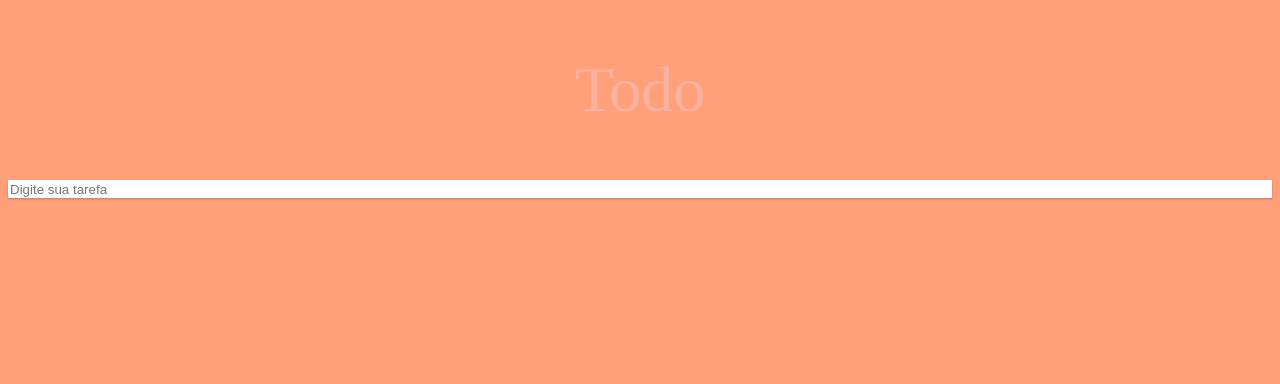
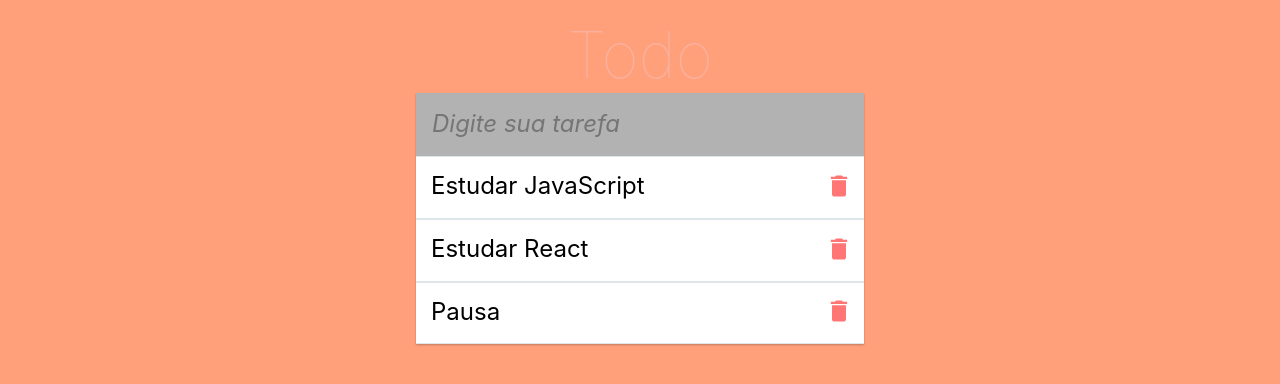
Before and after one commit to Re-Santos/todo-list, a React (Create React App) app: page / in a window 1280 px wide. Shown: the top 384 px of the page. Built offline with nearby package versions, Linux system fonts and the light colour scheme.

Commit message:
Cria Listagem de tarefas

```diff
--- a/package.json
+++ b/package.json
@@ -9,6 +9,7 @@
     "component": "^0.19.9",
     "react": "^18.2.0",
     "react-dom": "^18.2.0",
+    "react-icons": "^4.10.1",
     "react-scripts": "^1.1.5",
     "styled": "^1.0.0",
     "styled-components": "^5.3.11",
--- a/src/App.css
+++ b/src/App.css
@@ -1,38 +1,32 @@
-/* .App {
-  text-align: center;
+.new-todo{
+  background-color: rgba(0,0,0,0.3);
+  box-shadow:inset 0 -2px 1px rgba (0,0,0,0.3);
+  font-size:1.5rem;
+  font-style: italic;
+  width:100%;
+  padding: 16px 16px 18px 16px;
 }
+ul.todo-list li{
+  display:flex;
+  border-top:1px solid #dfe6e9;
+  border-bottom: 1px solid #dfe6e9;
 
-.App-logo {
-  height: 40vmin;
-  pointer-events: none;
 }
-
-@media (prefers-reduced-motion: no-preference) {
-  .App-logo {
-    animation: App-logo-spin infinite 20s linear;
-  }
+.todo{
+  flex:1;
+  outline: none;
+  cursor:pointer;
+  font-size:1.5rem;
+  word-break: breack-all;
+  line-height: 1.2;
+  transition: color 0.3s;
+  padding: 15px 15px 17px 15px;
 }
-
-.App-header {
-  background-color: #282c34;
-  min-height: 100vh;
-  display: flex;
-  flex-direction: column;
-  align-items: center;
-  justify-content: center;
-  font-size: calc(10px + 2vmin);
-  color: white;
+.remove{
+  background-color:transparent;
+  border:none;
+  color: #ff7675;
+  cursor: pointer;
+  outline:none;
+  width: 50px;
 }
-
-.App-link {
-  color: #61dafb;
-}
-
-@keyframes App-logo-spin {
-  from {
-    transform: rotate(0deg);
-  }
-  to {
-    transform: rotate(360deg);
-  }
-} */
--- a/src/App.js
+++ b/src/App.js
@@ -1,27 +1,40 @@
 import React from 'react';
 import './App.css';
 import { useState } from 'react';
+import {MdDelete} from 'react-icons/md';
 
 
 const App = () => {
   const ESCAPE_KEY = 27;
   const ENTER_KEY = 13;
 
+  //Dentro do array, tem objetos, e esses objetos  tem propriedades
+  const initialTodos= [
+    { id: 1, title: 'Estudar JavaScript', checked: false},
+    { id: 2, title: 'Estudar React', checked: true},
+    { id: 3, title: 'Pausa', checked: false},
+  ]; //criando a lista de tarefas 1b (após criar, popular em use states em 1a)
+
+  const [todos, ]= useState(initialTodos) //Criando a lista de tarefas 1a
   const [value, setValue]= useState('');
+
 
   const erase = () =>{
     setValue('');
   };
 
+   // Por causa da função erase, quando digita algo no 'todo' da tarefa, ele envia e limpa o 'todo'.
   const submit = () =>{
-    console.log('submit',value);
+    console.log('submit', value);
     erase();
   };
 
+  //event, para receber o que a pessoa digitou
   const onChange = (event) => {
     setValue(event.target.value)
   };
 
+    //usando o parâmentro event, podemos receber os parâmetros do input
   const onKeyDown = (event)=>{
     if (event.which === ENTER_KEY){
      submit();
@@ -45,6 +58,18 @@
         onChange={onChange}
         onKeyDown={onKeyDown}
         />
+        <ul className="todo-list">
+          {todos.map((todo)=>(
+            //cada elemento dentro do array, tem que ter o seu key, é o que diferencia esse elemento dos outros
+           <li key={todo.id.toString()}>
+            <span className='todo'>{todo.title}</span>
+           <button className='remove' type='button'>
+            <MdDelete size={28}/>
+           </button>
+           </li>
+
+          ))}
+        </ul>
       </section>
     </section>
 
--- a/src/index.css
+++ b/src/index.css
@@ -20,12 +20,13 @@
 ol,
 ul,
 input,
-textarea,{
+textarea {
 
   margin: 0;
   font-family: -apple-system, BlinkMacSystemFont, 'Segoe UI', 'Roboto', 'Oxygen',
   'Ubuntu', 'Cantarell', 'Fira Sans', 'Droid Sans', 'Helvetica Neue',
   sans-serif;
+  padding:0;
 }
 
 ol,
@@ -44,6 +45,10 @@
 }
 
 .container{
+  display: block;
+  max-width: 480px;
+  margin:0 auto;
+  padding: 1rem;
 
 }
 .main{
```
Also changed, not shown: 1 other file (tests, documents, lock files or other folders). Lines whose indentation alone changed are shown as unchanged.
